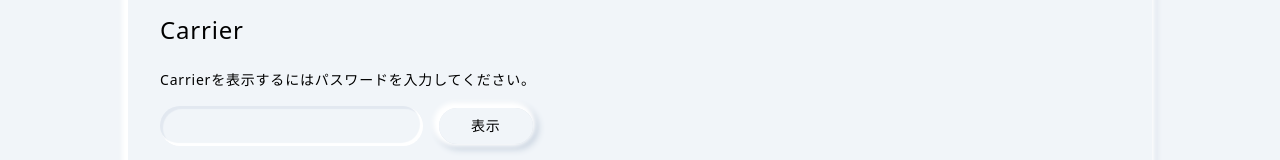
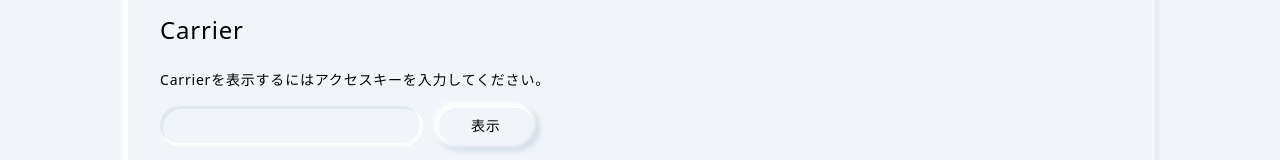
Before and after one commit to sho-ts/resume, a Nuxt app: page / in a window 1280 px wide. Shown: the part 453-613 px from the top of the page. Built offline with nearby package versions, Linux system fonts and the light colour scheme.

Commit message:
change: 表記をアクセスキーに変更

```diff
--- a/src/components/section/Carrier.vue
+++ b/src/components/section/Carrier.vue
@@ -1,7 +1,7 @@
 <template>
   <Section title="Carrier">
     <div v-if="!data">
-      <p class="mb-4 text-sm">Carrierを表示するにはパスワードを入力してください。</p>
+      <p class="mb-4 text-sm">Carrierを表示するにはアクセスキーを入力してください。</p>
       <div class="flex flex-col md:flex-row md:items-center gap-4">
         <Input type="password" :value="password" @input="(e) => (password = e.target.value)" />
         <Button :loading="isPending" class="px-8 py-2" @click="handleSubmit">表示</Button>
@@ -54,7 +54,7 @@ const handleSubmit = async () => {
   } catch (e) {
     if (isFetchError(e)) {
       if (e.status === HTTP_STATUS.UNAUTHORIZED) {
-        alert('パスワードが違います。');
+        alert('アクセスキーが違います。');
       } else {
         alert('通信エラーが発生しました。');
       }
```
